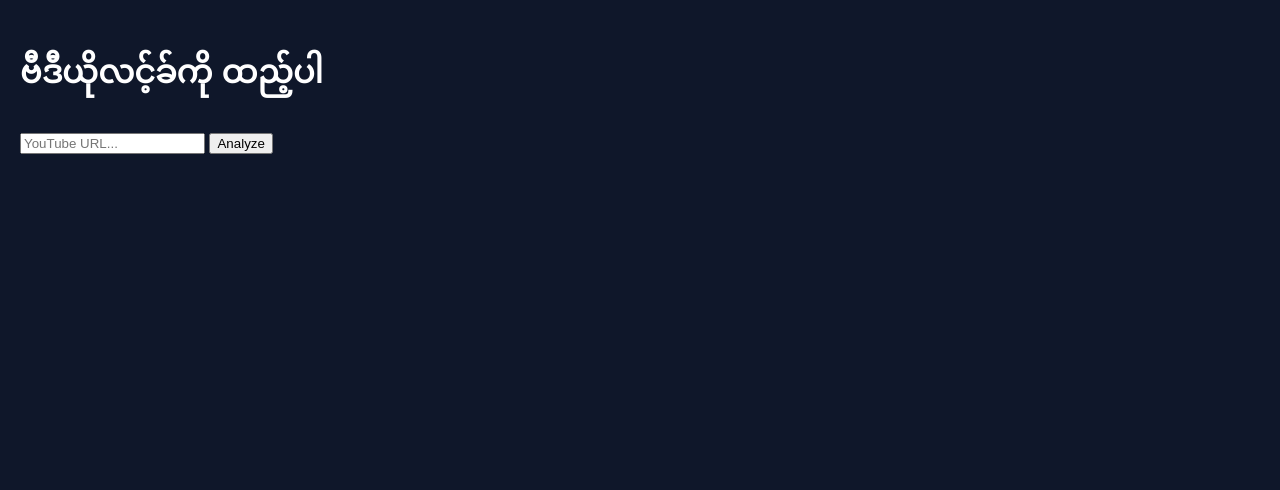
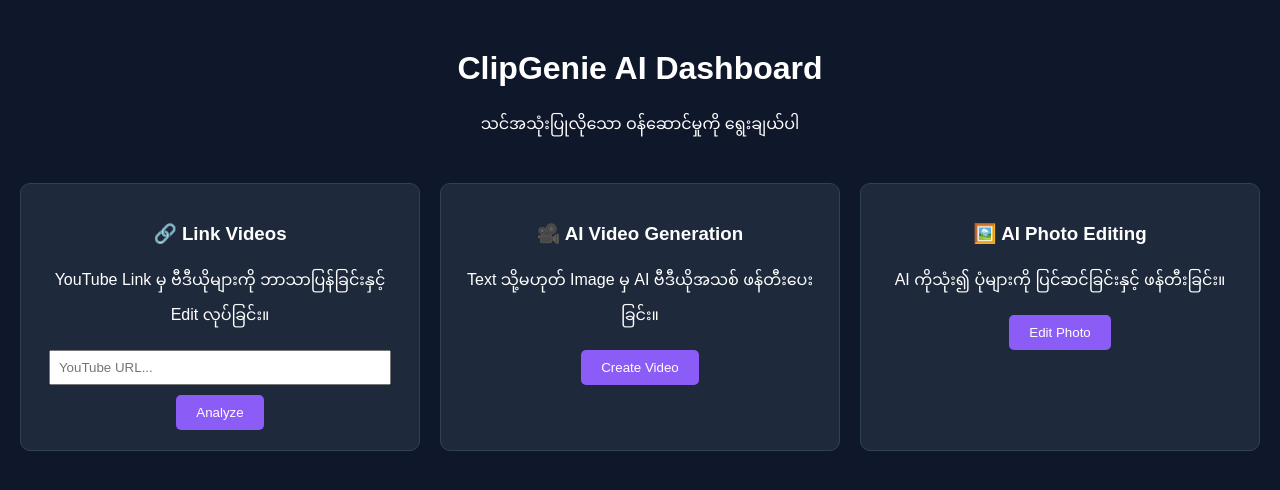
Before and after one commit to TheinWin65/ClipGenie-AI, a Flask app: page / in a window 1280 px wide. Shown: the part 48-538 px from the top of the page. Run offline with Flask 3, Linux system fonts and the light colour scheme.

Commit message:
update index to service cards

```diff
--- a/templates/index.html
+++ b/templates/index.html
@@ -1,6 +1,30 @@
 {% extends 'base.html' %}
 {% block content %}
-    <h1>ဗီဒီယိုလင့်ခ်ကို ထည့်ပါ</h1>
-    <input type="text" placeholder="YouTube URL...">
-    <button>Analyze</button>
+<div style="text-align: center; margin-top: 30px;">
+    <h1>ClipGenie AI Dashboard</h1>
+    <p>သင်အသုံးပြုလိုသော ဝန်ဆောင်မှုကို ရွေးချယ်ပါ</p>
+
+    <div style="display: grid; grid-template-columns: repeat(auto-fit, minmax(250px, 1fr)); gap: 20px; margin-top: 40px;">
+
+        <div style="background: #1e293b; padding: 20px; border-radius: 10px; border: 1px solid #334155;">
+            <h3>🔗 Link Videos</h3>
+            <p>YouTube Link မှ ဗီဒီယိုများကို ဘာသာပြန်ခြင်းနှင့် Edit လုပ်ခြင်း။</p>
+            <input type="text" placeholder="YouTube URL..." style="width: 90%; padding: 8px; margin-bottom: 10px;">
+            <button style="background: #8b5cf6; color: white; border: none; padding: 10px 20px; border-radius: 5px;">Analyze</button>
+        </div>
+
+        <div style="background: #1e293b; padding: 20px; border-radius: 10px; border: 1px solid #334155;">
+            <h3>🎥 AI Video Generation</h3>
+            <p>Text သို့မဟုတ် Image မှ AI ဗီဒီယိုအသစ် ဖန်တီးပေးခြင်း။</p>
+            <button style="background: #8b5cf6; color: white; border: none; padding: 10px 20px; border-radius: 5px;">Create Video</button>
+        </div>
+
+        <div style="background: #1e293b; padding: 20px; border-radius: 10px; border: 1px solid #334155;">
+            <h3>🖼️ AI Photo Editing</h3>
+            <p>AI ကိုသုံး၍ ပုံများကို ပြင်ဆင်ခြင်းနှင့် ဖန်တီးခြင်း။</p>
+            <button style="background: #8b5cf6; color: white; border: none; padding: 10px 20px; border-radius: 5px;">Edit Photo</button>
+        </div>
+
+    </div>
+</div>
 {% endblock %}
```
